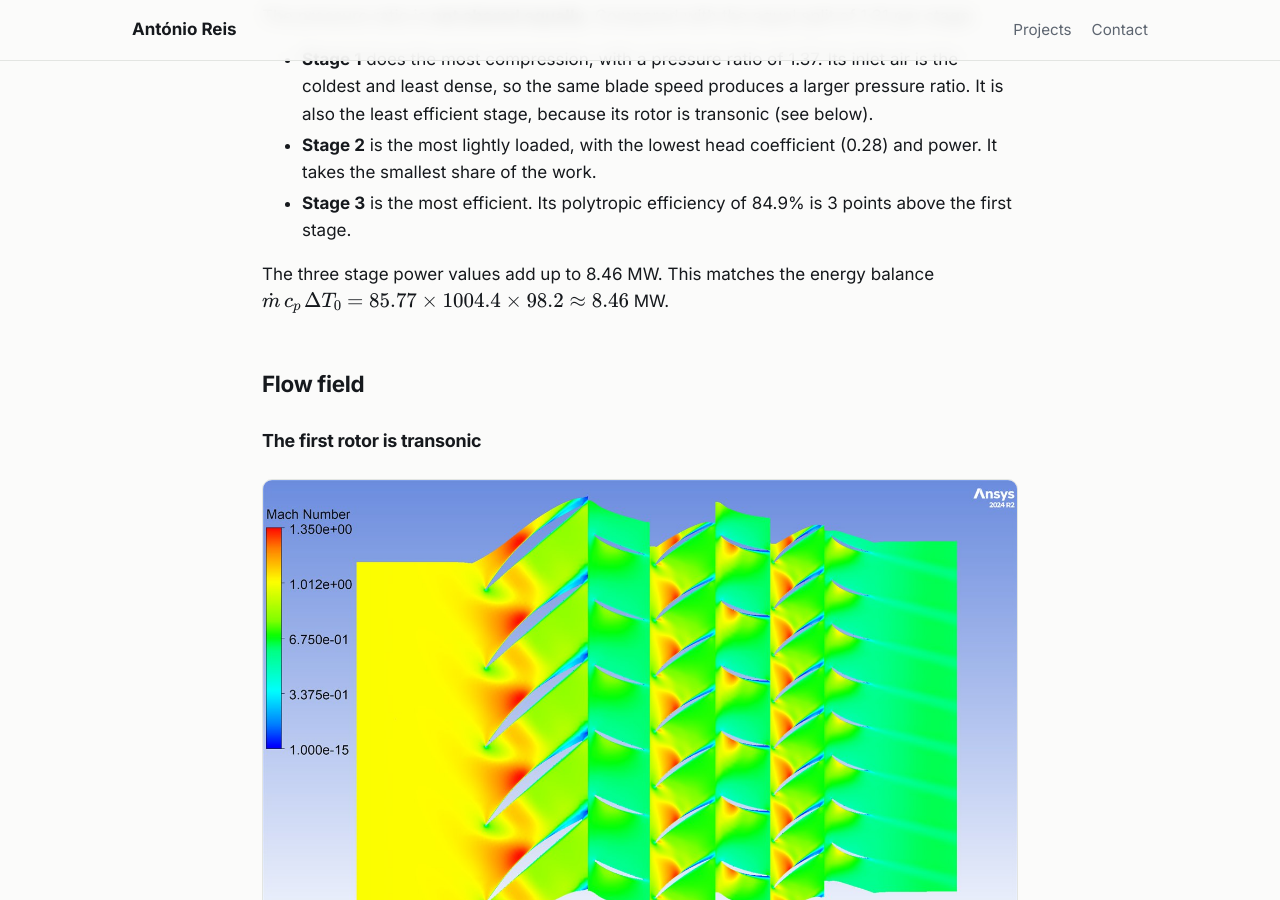
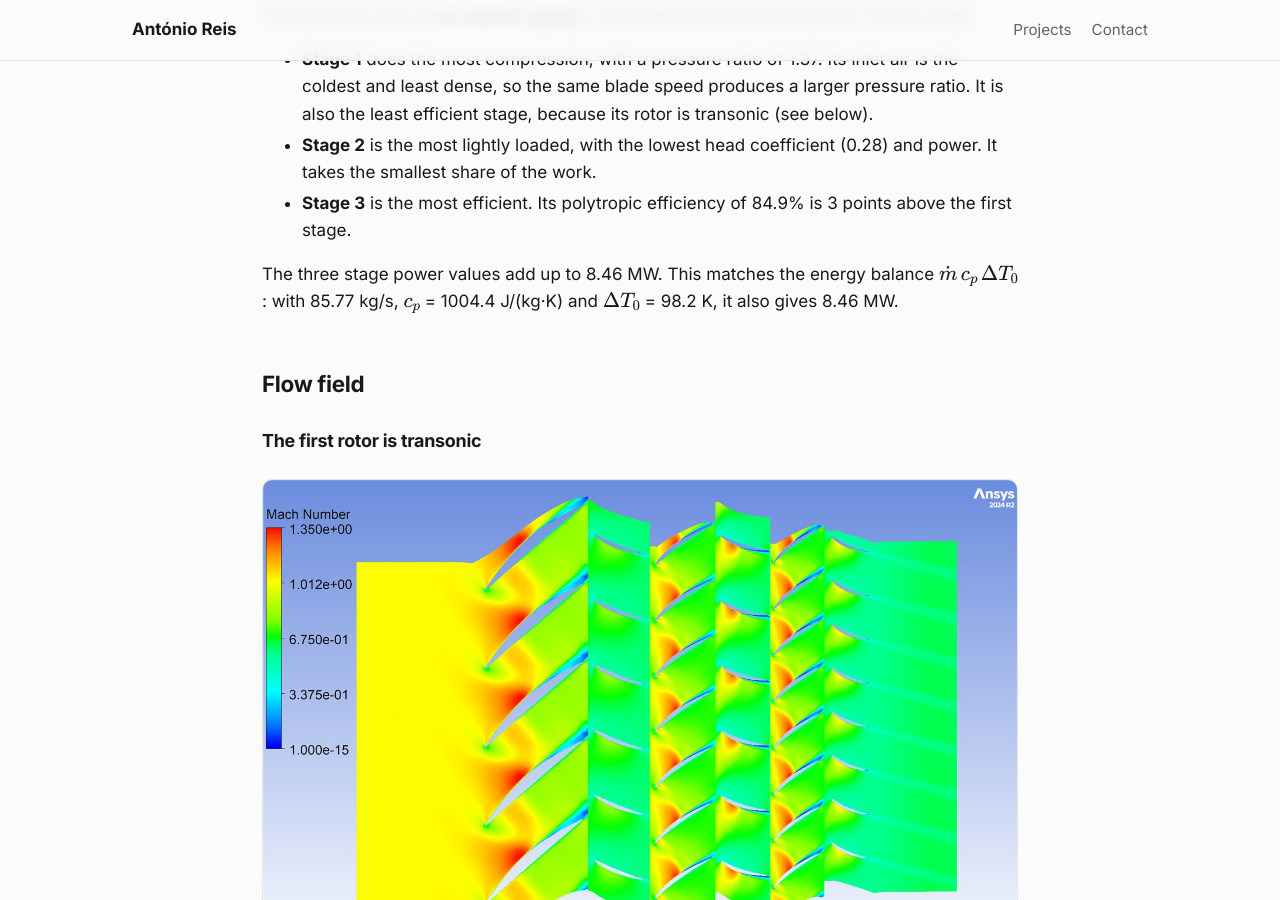
Before and after one commit to antoji03/antoji03.github.io, a Jekyll site: the page built from _projects/multistage-axial-compressor.md, in a window 1280 px wide and 900 px high, scrolled down 7335 px. Built offline with Jekyll 4.4.1, drawn with Linux system fonts in a browser that asks for light colours.

Commit message:
Split long inline equation for phone width
Co-Authored-By: Claude Opus 5.5 <noreply@anthropic.com>

```diff
--- a/_projects/multistage-axial-compressor.md
+++ b/_projects/multistage-axial-compressor.md
@@ -192,7 +192,8 @@ The pressure ratio is **not shared equally**. Compared with the equal split of 1
   first stage.
 
 The three stage power values add up to 8.46 MW. This matches the energy balance
-$$\dot m \, c_p \, \Delta T_0 = 85.77 \times 1004.4 \times 98.2 \approx 8.46$$ MW.
+$$\dot m \, c_p \, \Delta T_0$$: with 85.77 kg/s, $$c_p$$ = 1004.4 J/(kg·K) and
+$$\Delta T_0$$ = 98.2 K, it also gives 8.46 MW.
 
 ## Flow field
 
```
